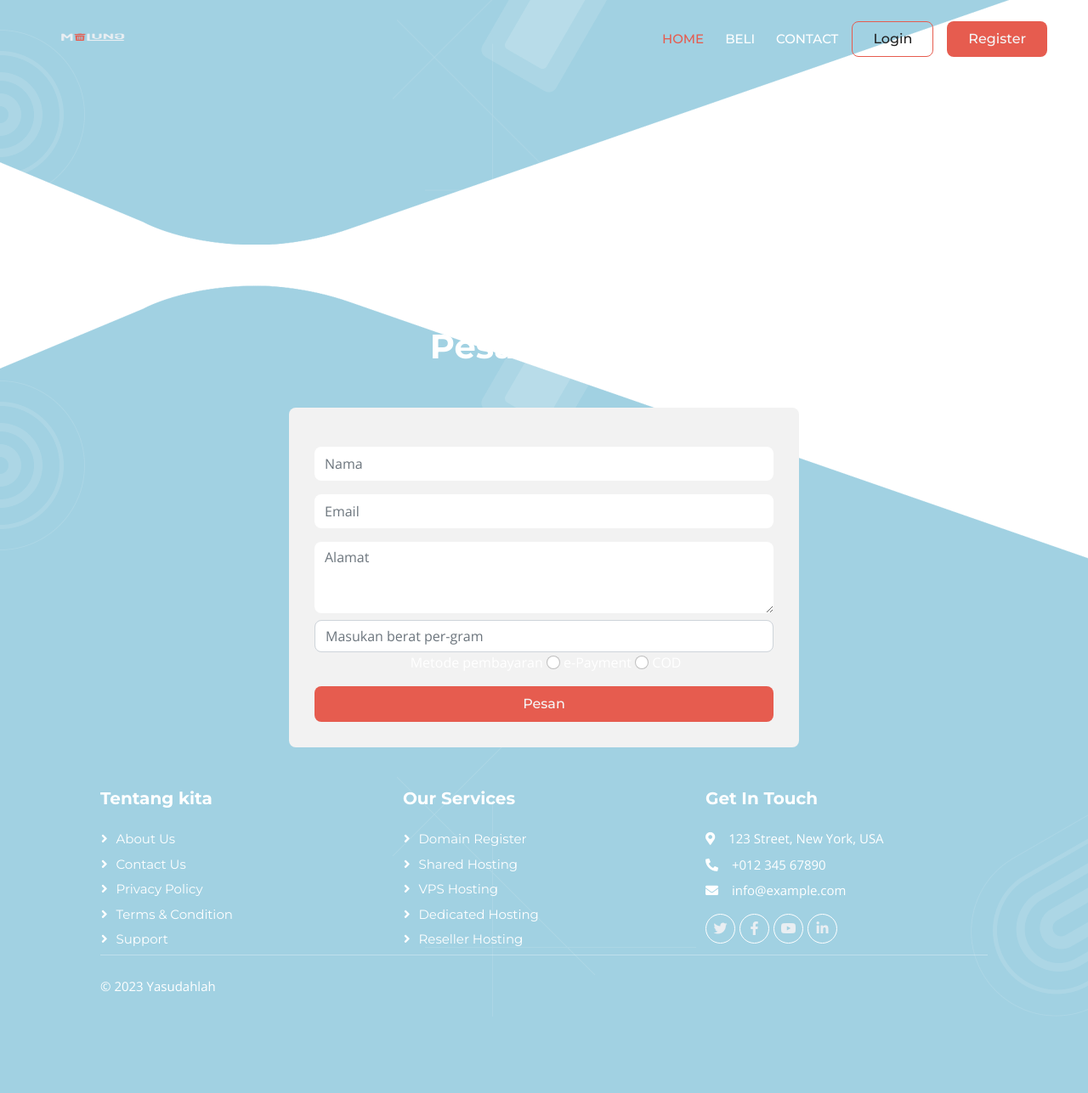
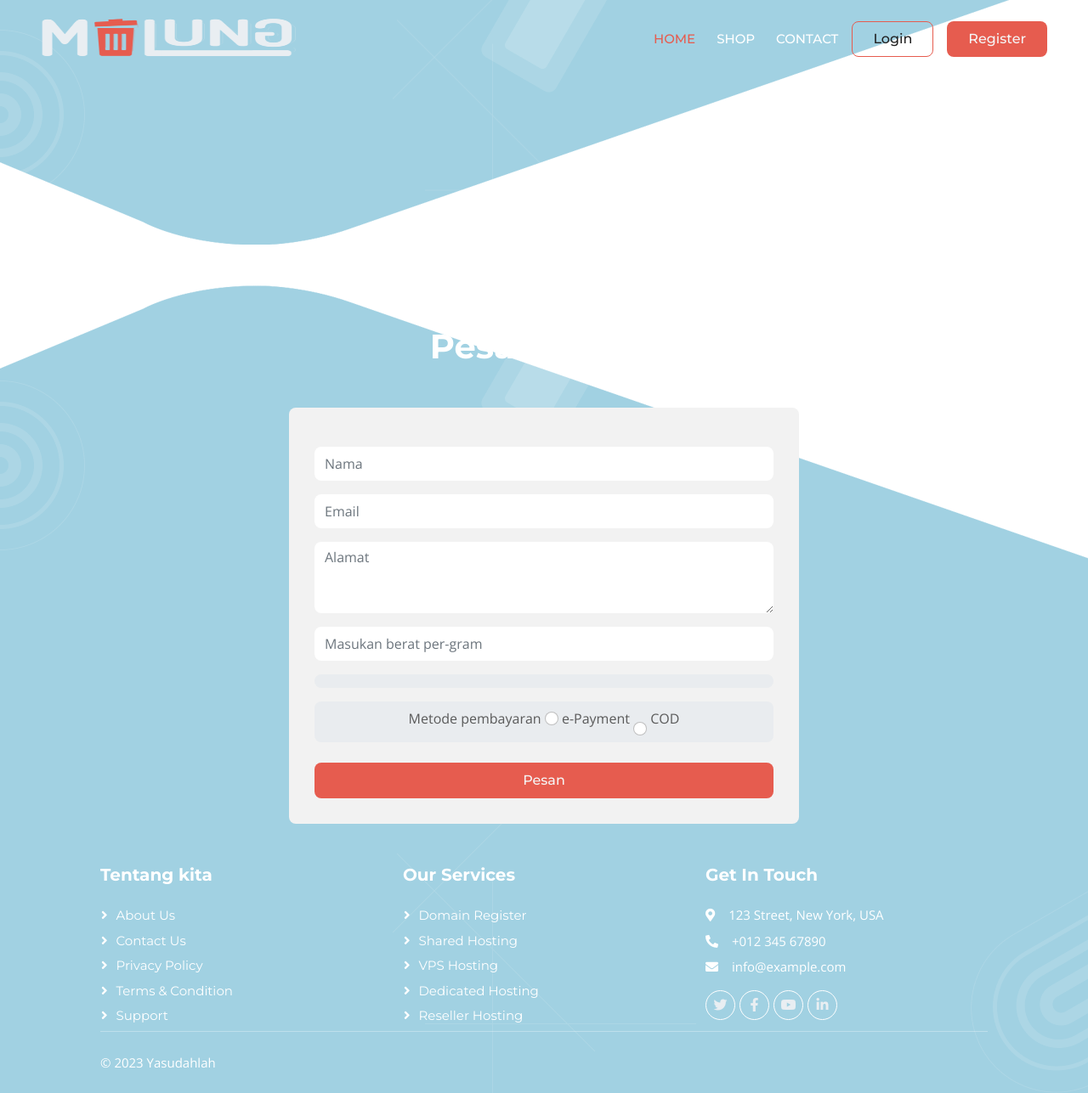
Before and after one commit to cathNotcat/terserah, a PHP site: page /beli.php in a window 1280 px wide. Shown: the whole page at 85% size. Before the commit the page ends 1167 px from the top, so only its background shows below. Run offline with PHP 8.4, Linux system fonts and the light colour scheme; some libraries are stand-ins or nearby versions.

Commit message:
modal beli

```diff
--- a/yasudahlah/beli.php
+++ b/yasudahlah/beli.php
@@ -94,14 +94,16 @@
               <input type="email" class="form-control border-0 py-2 mb-2 mt-3" placeholder="Email" />
               <textarea class="form-control border-0 mb-2 mt-3" rows="3" placeholder="Alamat"></textarea>
 
-              <input min="1" max="100" type="number" id="typeNumber" class="form-control"
+              <input min="1" max="100" type="number" id="typeNumber" class="form-control border-0 py-2 mb-2 mt-3"
                 placeholder="Masukan berat per-gram" />
-              <label class="form-label" for="typeNumber"></label>
-              <span>Metode pembayaran</span>
-              <input class="form-check-input" type="radio" name="flexRadioDefault" id="flexRadioDefault1">
-              <label class="form-check-label" for="flexRadioDefault1">e-Payment</label>
-              <input class="form-check-input" type="radio" name="flexRadioDefault" id="flexRadioDefault1">
-              <label class="form-check-label" for="flexRadioDefault1">COD</label>
+              <label class="form-control border-0 py-2 mb-2 mt-3" for="typeNumber"></label>
+
+              <div class="form-control border-0 py-2 mb-2 mt-3">Metode pembayaran
+                <input class="form-check-input" type="radio" name="flexRadioDefault" id="flexRadioDefault1">
+                <label class="form-check-label" for="flexRadioDefault1">e-Payment</label>
+                <input class="form-check-input mt-3" type="radio" name="flexRadioDefault" id="flexRadioDefault1">
+                <label class="form-check-label" for="flexRadioDefault1">COD</label>
+              </div>
 
 
 
--- a/yasudahlah/index.php
+++ b/yasudahlah/index.php
@@ -3,7 +3,7 @@
 
 <head>
   <meta charset="utf-8" />
-  <title>GreenHost - Web Hosting HTML Template</title>
+  <title>MULUNG - Daur Ulang Sampah Plastik</title>
   <meta content="width=device-width, initial-scale=1.0" name="viewport" />
   <meta content="" name="keywords" />
   <meta content="" name="description" />
--- a/yasudahlah/navbar.php
+++ b/yasudahlah/navbar.php
@@ -19,7 +19,8 @@
                                 <a href="comparison.html" class="dropdown-item">Comparison</a>
                             </div>
                         </div> -->
-            <a href="beli.php" class="nav-item nav-link">Beli</a>
+            <a href="#contact" id="contact" type="button" data-bs-toggle="modal" data-bs-target="#beliModal"
+                class="nav-item nav-link nv">Shop</a>
             <a href="#contact" id="contact" type="button" data-bs-toggle="modal" data-bs-target="#exampleModal"
                 class="nav-item nav-link nv">Contact</a>
         </div>
@@ -33,7 +34,7 @@
 <!-- Button trigger modal -->
 
 
-<!-- Modal -->
+<!-- Modal kontak-->
 <div class="modal fade" id="exampleModal" tabindex="-1" aria-labelledby="exampleModalLabel" aria-hidden="true">
     <div class="modal-dialog">
         <div class="bg-light modal-content">
@@ -48,6 +49,38 @@
                         <input type="email" class="form-control border-0 py-2 mb-2 mt-3" placeholder="Email" />
                         <textarea class="form-control border-0 mb-2 mt-3" rows="3" placeholder="Pesan"></textarea>
                         <button class="btn btn-register w-100 py-2 mt-3">Kirim</button>
+                    </div>
+                </form>
+            </div>
+        </div>
+    </div>
+</div>
+
+<div class="modal fade" id="beliModal" tabindex="-1" aria-labelledby="exampleModalLabel" aria-hidden="true">
+    <div class="modal-dialog">
+        <div class="bg-light modal-content">
+            <div class="modal-header">
+                <h1 class="modal-title fs-5" id="exampleModalLabel">Beli Disini!</h1>
+                <button type="button" class="btn-close" data-bs-dismiss="modal" aria-label="Close"></button>
+            </div>
+            <div class="modal-body">
+                <form method="post">
+                    <div class="rounded" style="padding: 30px">
+                        <input type="text" class="form-control border-0 py-2 mb-2 mt-3" placeholder="Nama" />
+                        <input type="email" class="form-control border-0 py-2 mb-2 mt-3" placeholder="Email" />
+                        <textarea class="form-control border-0 mb-2 mt-3" rows="3" placeholder="Alamat"></textarea>
+
+                        <input min="1" max="100" type="number" id="typeNumber"
+                            class="form-control border-0 py-2 mb-2 mt-3" placeholder="Masukan berat per-gram" />
+                        <!-- <label class="form-control border-0 py-2 mb-2 mt-3" for="typeNumber"></label> -->
+                        <div class="form ml-3 mt-3">Metode pembayaran
+                            <input class="form-check-input" type="radio" name="flexRadioDefault" id="flexRadioDefault1">
+                            <label class="form-check-label" for="flexRadioDefault1">e-Payment</label>
+                            <input class="form-check-input" type="radio" name="flexRadioDefault" id="flexRadioDefault1">
+                            <label class="form-check-label" for="flexRadioDefault1">COD</label>
+
+                        </div>
+                        <button class="btn btn-register w-100 py-2 mt-3">Pesan</button>
                     </div>
                 </form>
             </div>
```
Also changed, not shown: yasudahlah/img/logo_white.png.
